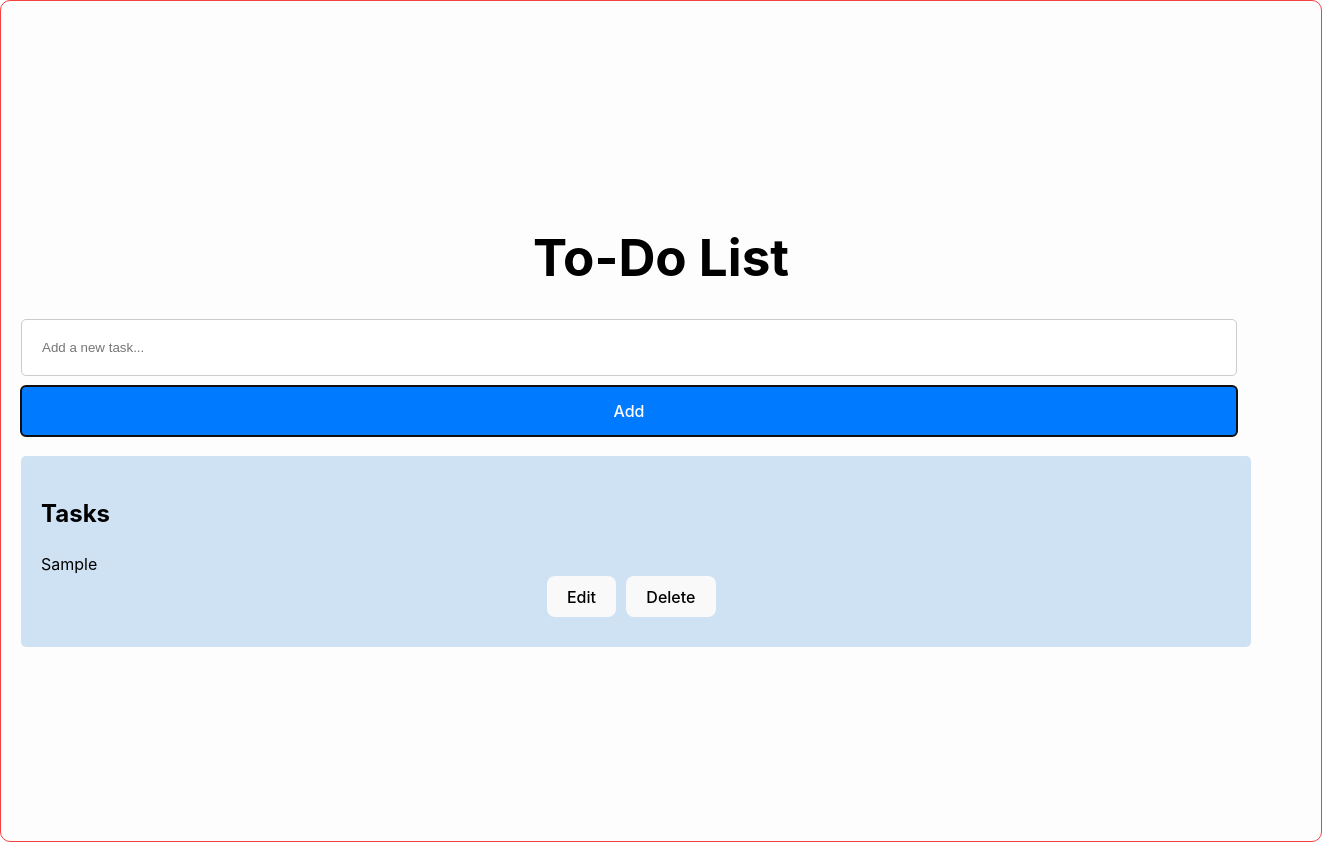
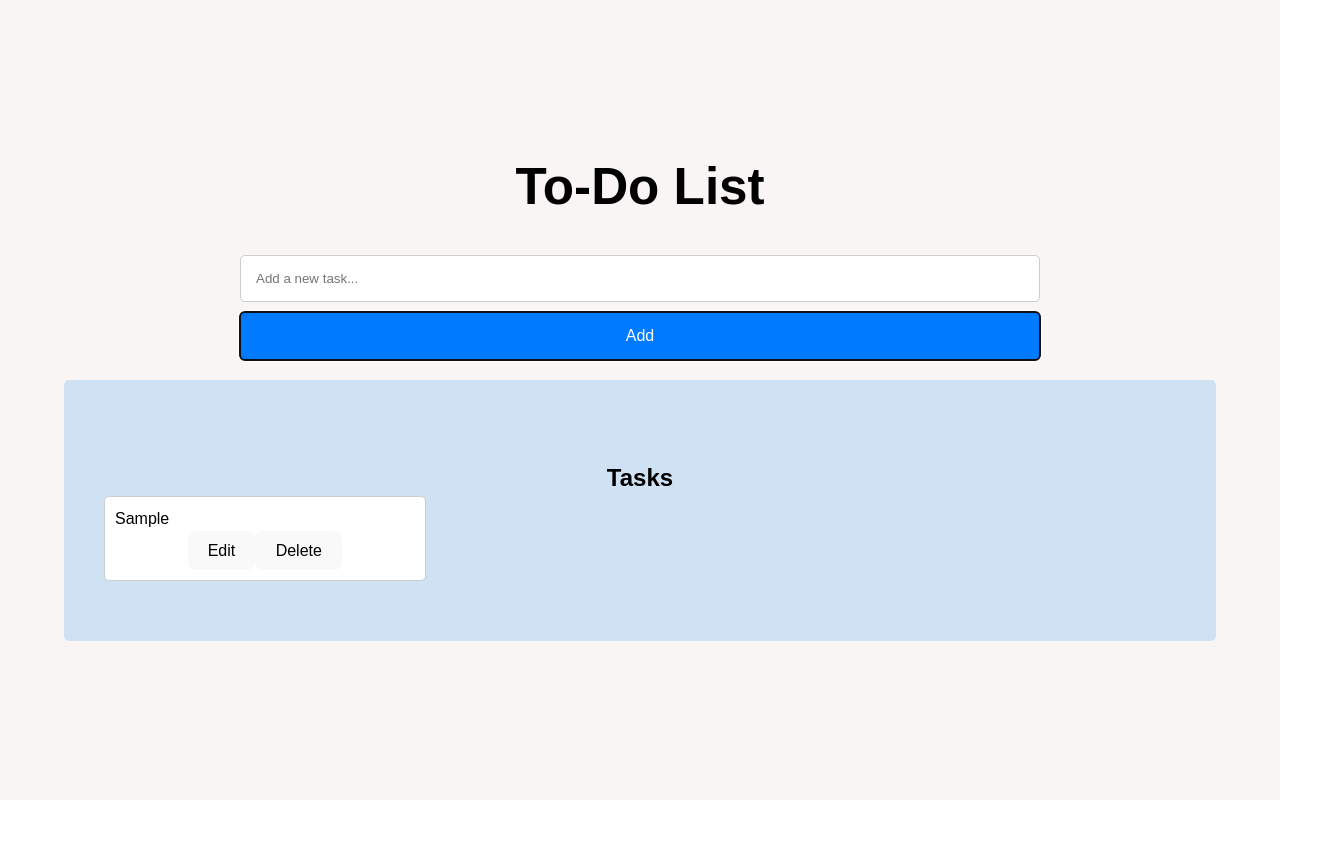
Before and after one commit to Hiru1003/todo_app, a React (Vite) app in the folder vite-project/: page / in a window 1280 px wide. Both pictures are taken after typing "Sample" into the empty fields and a click on the button "Add". Shown: the whole page, 1322 px wide, since content can reach past the window. After the commit the page ends 800 px from the top, so only its background shows below. Built offline with nearby package versions, Linux system fonts and the light colour scheme.

Commit message:
feat: task continer with cards

```diff
--- a/vite-project/src/App.css
+++ b/vite-project/src/App.css
@@ -1,41 +1,53 @@
 /* App.css */
-.container {
-  width: 100vw;
-  height: 100vh;
-  padding: 20px;
-  border: 1px solid #f34141;
-  border-radius: 10px;
-  background-color: #fefdfd;
+* {
+  margin: 0;
+  padding: 0;
+  box-sizing: border-box;
+  font-family: "Montserrat", sans-serif;
+}
+
+body {
+  background: #f9f5f5;
   display: flex;
   justify-content: center;
   align-items: center;
+  height: 100vh;
+  width: 100vw;
 }
 
-.container h1 {
+h1 {
   color: black;
   text-align: center;
+  margin-bottom: 5%;
 }
 
-.input-column,
-.task-column {
-  flex: 1;
+.container {
+  height: 100vh;
+  width: 100vw;
+  max-width: 1200px;
+  display: flex;
+  justify-content: center;
 }
 
-.input-column h1,
-.task-column h1 {
-  text-align: center;
-  color: black;
+.input-column {
+  width: 100%;
+  max-width: 800px;
+  display: flex;
+  flex-direction: column;
+  align-items: center;
+  justify-content: center;
 }
 
 .input-container {
+  width: 100%;
   display: flex;
   flex-direction: column;
   margin-bottom: 20px;
 }
 
 .input-container input[type='text'] {
-  padding: 20px;
-  width: 95%;
+  padding: 15px;
+  width: 100%;
   border-radius: 5px;
   border: 1px solid #ccc;
   margin-bottom: 10px;
@@ -43,15 +55,14 @@
 }
 
 .input-container button {
-  padding: 15px 20px;
-  width: 95%;
+  padding: 15px;
+  width: 100%;
   border: none;
   border-radius: 5px;
   background-color: #007bff;
   color: #fff;
   cursor: pointer;
-  justify-content: center;
-  align-items: center;
+  text-align: center;
 }
 
 .input-container button:hover {
@@ -60,26 +71,43 @@
 
 .task-list-container {
   background-color: #cfe2f3;
-  padding:  20px;
+  padding: 10%;
   border-radius: 5px;
-  width: 93%;
-  justify-content: center;
-  align-items: center;
+  padding: 10% 5% 5%;
+  height: auto;
+  width: 90vw;
 }
 
 .task-list-container h2 {
   color: black;
+  text-align:center;
+  align-self: flex-start;
 }
 
-ul {
+.task-cards {
   list-style-type: none;
   padding: 0;
   margin: 0;
+  display: flex;
+  flex-wrap: wrap;
+  justify-content: space-between;
 }
 
-ul li {
+.task-card {
+  background-color: #fff;
+  border: 1px solid #ccc;
+  border-radius: 5px;
+  width: 30%;
+  margin-bottom: 20px;
+  padding: 10px;
+  box-sizing: border-box;
+  display: flex;
+  flex-direction: column;
+  justify-content: space-between;
+}
+
+.task-text {
   color: black;
-  margin-bottom: 10px;
 }
 
 .task-buttons {
@@ -88,7 +116,6 @@ ul li {
   align-items: center;
 }
 
-.task-buttons button {
-  margin-right: 10px;
-  width: auto;
+.task-cards li:nth-child(2) {
+  margin: auto;
 }
--- a/vite-project/src/App.jsx
+++ b/vite-project/src/App.jsx
@@ -1,4 +1,3 @@
-// App.js
 import React, { useState } from 'react';
 import './App.css';
 
@@ -58,9 +57,9 @@ function App() {
         </div>
         <div className="task-list-container">
           <h2>Tasks</h2>
-          <ul>
+          <ul className="task-cards">
             {tasks.map((task, index) => (
-              <li key={index}>
+              <li key={index} className="task-card">
                 {index === editingIndex ? (
                   <>
                     <input
@@ -75,7 +74,7 @@ function App() {
                   </>
                 ) : (
                   <>
-                    {task}
+                    <span className="task-text">{task}</span>
                     <div className="task-buttons">
                       <button onClick={() => startEditing(index)}>Edit</button>
                       <button onClick={() => deleteTask(index)}>Delete</button>
```
